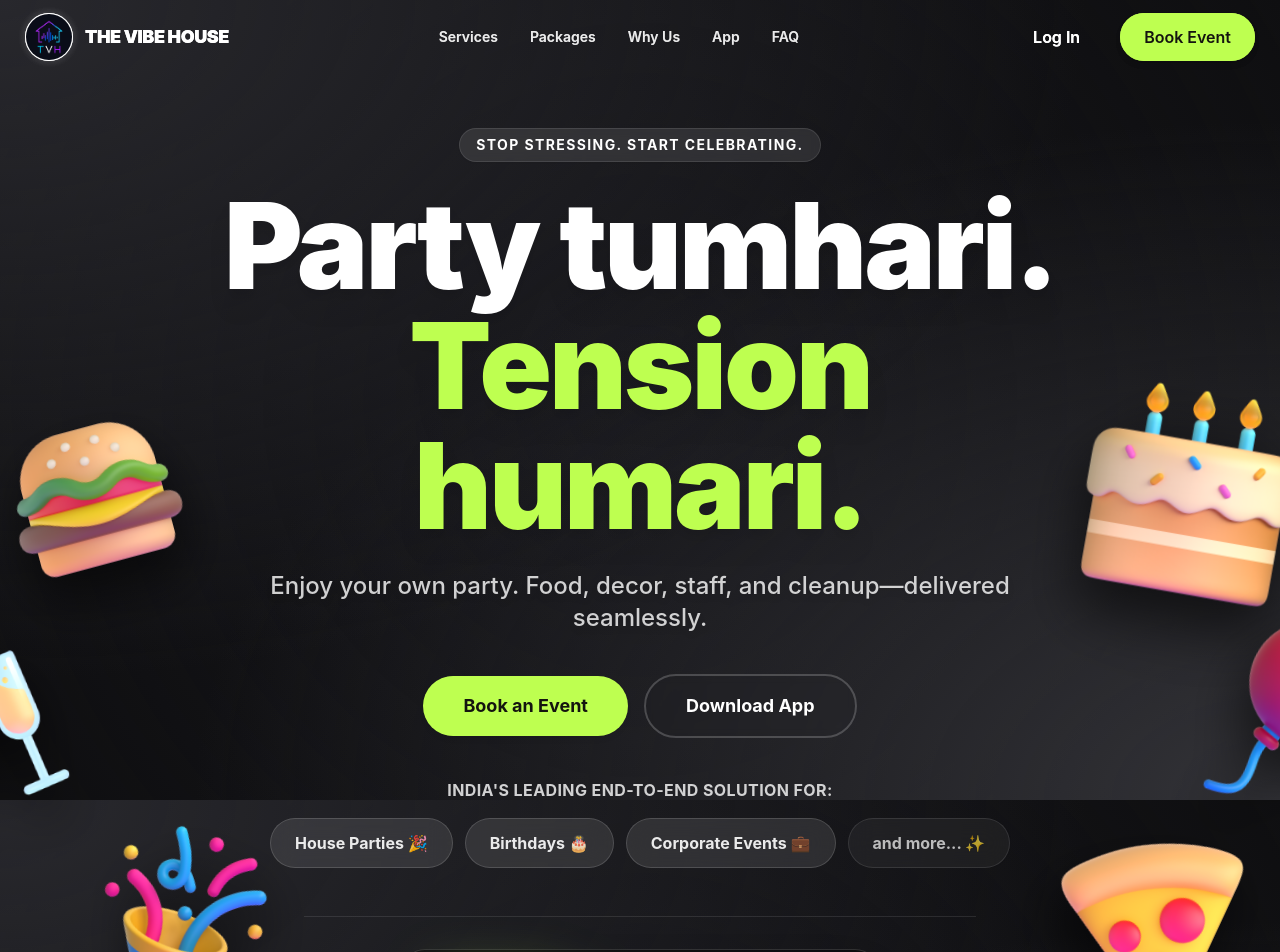
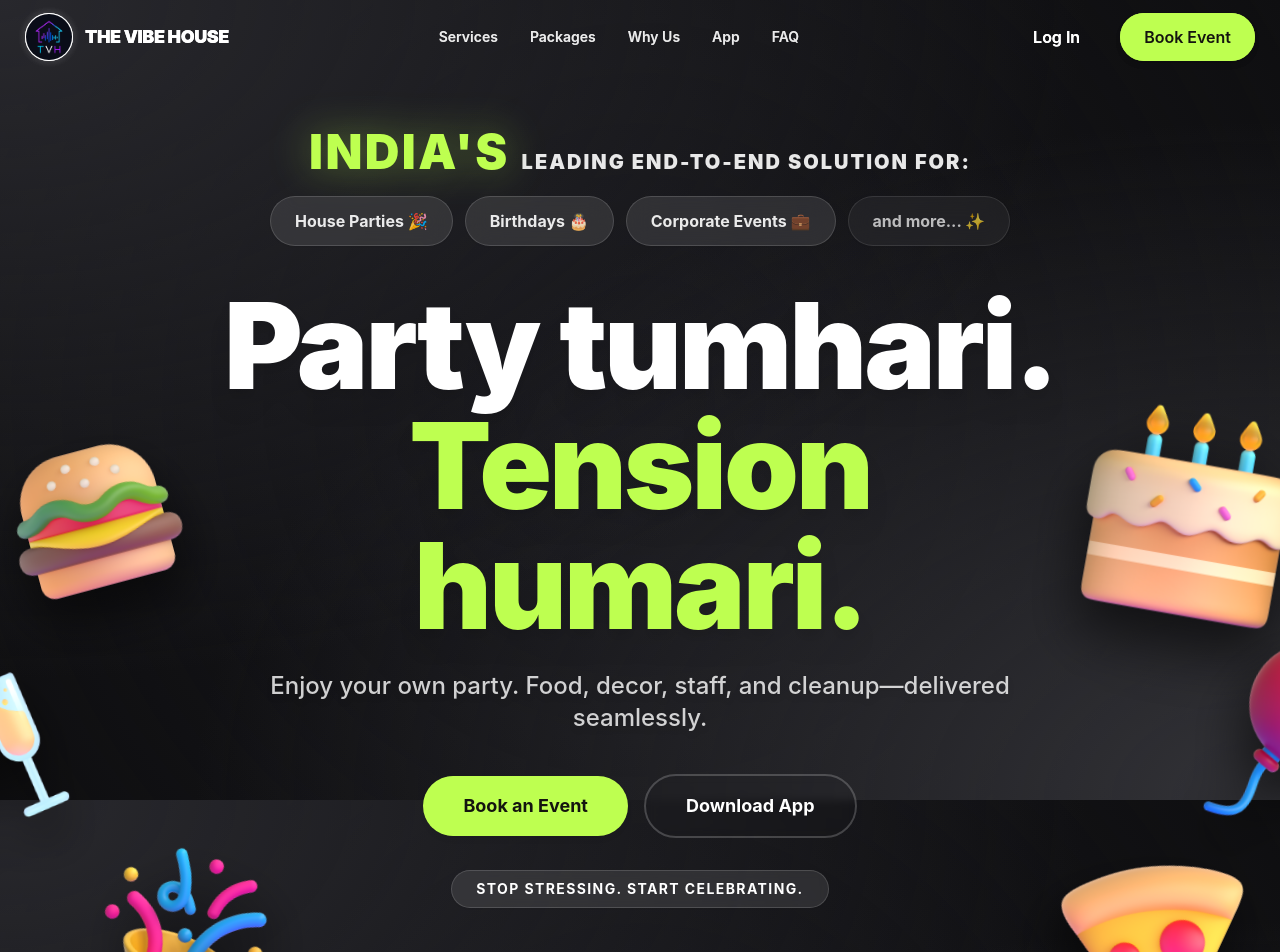
Before and after one commit to yashang-lab/TheVibeHouse, a Next.js app: page / in a window 1280 px wide. Shown: the top 952 px of the page. Built offline with nearby package versions, Linux system fonts and the light colour scheme.

Commit message:
Swap top badge with India's Leading section and enlarge INDIA text

```diff
--- a/components/sections/Hero.tsx
+++ b/components/sections/Hero.tsx
@@ -17,8 +17,25 @@ export default function Hero() {
           transition={{ delay: 0.1 }}
           className="max-w-4xl mx-auto mb-12 relative z-20"
         >
-          <div className="inline-block px-4 py-1.5 rounded-full bg-white/10 text-white font-bold text-sm mb-6 uppercase tracking-widest border border-white/10 shadow-sm backdrop-blur-sm">
-            Stop Stressing. Start Celebrating.
+          {/* Top Section: India's Leading End-To-End Solution */}
+          <div className="mb-10">
+            <p className="text-base md:text-xl font-black text-white/90 mb-5 tracking-widest uppercase">
+              <span className="text-3xl md:text-5xl font-black text-brand-perk tracking-wider inline-block mr-1.5 drop-shadow-[0_0_20px_rgba(190,255,80,0.4)]">INDIA&apos;S</span> LEADING END-TO-END SOLUTION FOR:
+            </p>
+            <div className="flex flex-wrap items-center justify-center gap-3">
+              <span className="px-6 py-3 rounded-full font-bold text-sm md:text-base text-white/90 bg-white/10 border border-white/15 backdrop-blur-md shadow-sm">
+                House Parties 🎉
+              </span>
+              <span className="px-6 py-3 rounded-full font-bold text-sm md:text-base text-white/90 bg-white/10 border border-white/15 backdrop-blur-md shadow-sm">
+                Birthdays 🎂
+              </span>
+              <span className="px-6 py-3 rounded-full font-bold text-sm md:text-base text-white/90 bg-white/10 border border-white/15 backdrop-blur-md shadow-sm">
+                Corporate Events 💼
+              </span>
+              <span className="px-6 py-3 rounded-full font-bold text-sm md:text-base text-white/70 bg-white/5 border border-white/10 backdrop-blur-md shadow-sm">
+                and more... ✨
+              </span>
+            </div>
           </div>
 
           {/* New Promoted H1 */}
@@ -33,7 +50,7 @@ export default function Hero() {
           </p>
 
           {/* CTAs Rebalanced */}
-          <div className="flex flex-col sm:flex-row items-center justify-center gap-4 mb-10">
+          <div className="flex flex-col sm:flex-row items-center justify-center gap-4 mb-8">
             {/* Primary CTA */}
             <Button size="lg" className="w-full sm:w-auto font-bold px-10 bg-brand-perk text-[#14140F] hover:bg-[#a6e546] border-none shadow-[0_0_30px_rgba(190,255,80,0.3)]">
               Book an Event
@@ -51,24 +68,10 @@ export default function Hero() {
             </a>
           </div>
 
-          {/* Occasion Tags (Flat, Non-clickable) */}
+          {/* Swapped Stop Stressing Pill Badge */}
           <div className="mb-12">
-            <p className="text-sm md:text-base font-bold text-white/80 mb-4 tracking-wide uppercase">
-              India&apos;s Leading End-to-End solution for:
-            </p>
-            <div className="flex flex-wrap items-center justify-center gap-3">
-              <span className="px-6 py-3 rounded-full font-bold text-sm md:text-base text-white/90 bg-white/10 border border-white/15 backdrop-blur-md">
-                House Parties 🎉
-              </span>
-              <span className="px-6 py-3 rounded-full font-bold text-sm md:text-base text-white/90 bg-white/10 border border-white/15 backdrop-blur-md">
-                Birthdays 🎂
-              </span>
-              <span className="px-6 py-3 rounded-full font-bold text-sm md:text-base text-white/90 bg-white/10 border border-white/15 backdrop-blur-md">
-                Corporate Events 💼
-              </span>
-              <span className="px-6 py-3 rounded-full font-bold text-sm md:text-base text-white/70 bg-white/5 border border-white/10 backdrop-blur-md">
-                and more... ✨
-              </span>
+            <div className="inline-block px-6 py-2 rounded-full bg-white/10 text-white font-bold text-xs md:text-sm uppercase tracking-widest border border-white/15 shadow-sm backdrop-blur-sm">
+              Stop Stressing. Start Celebrating.
             </div>
           </div>
 
```
